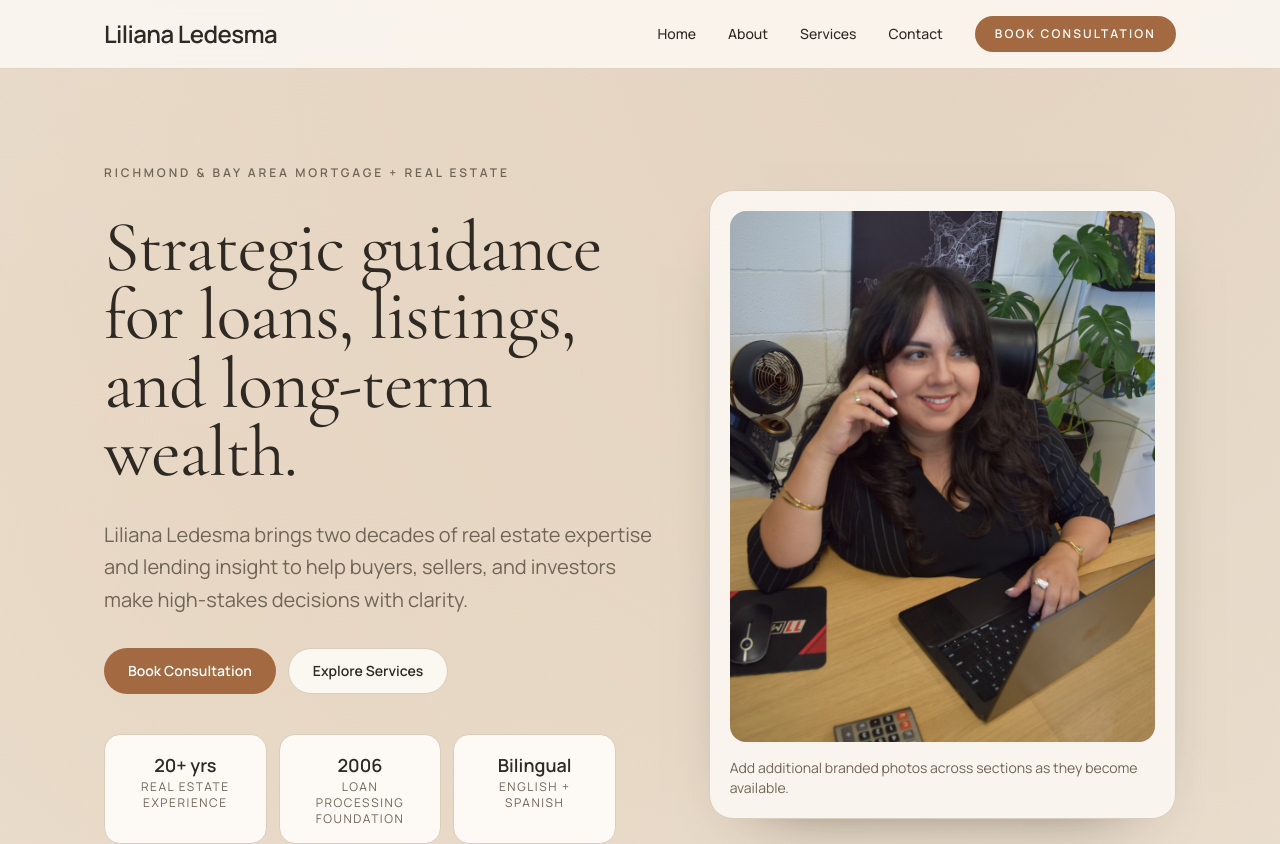
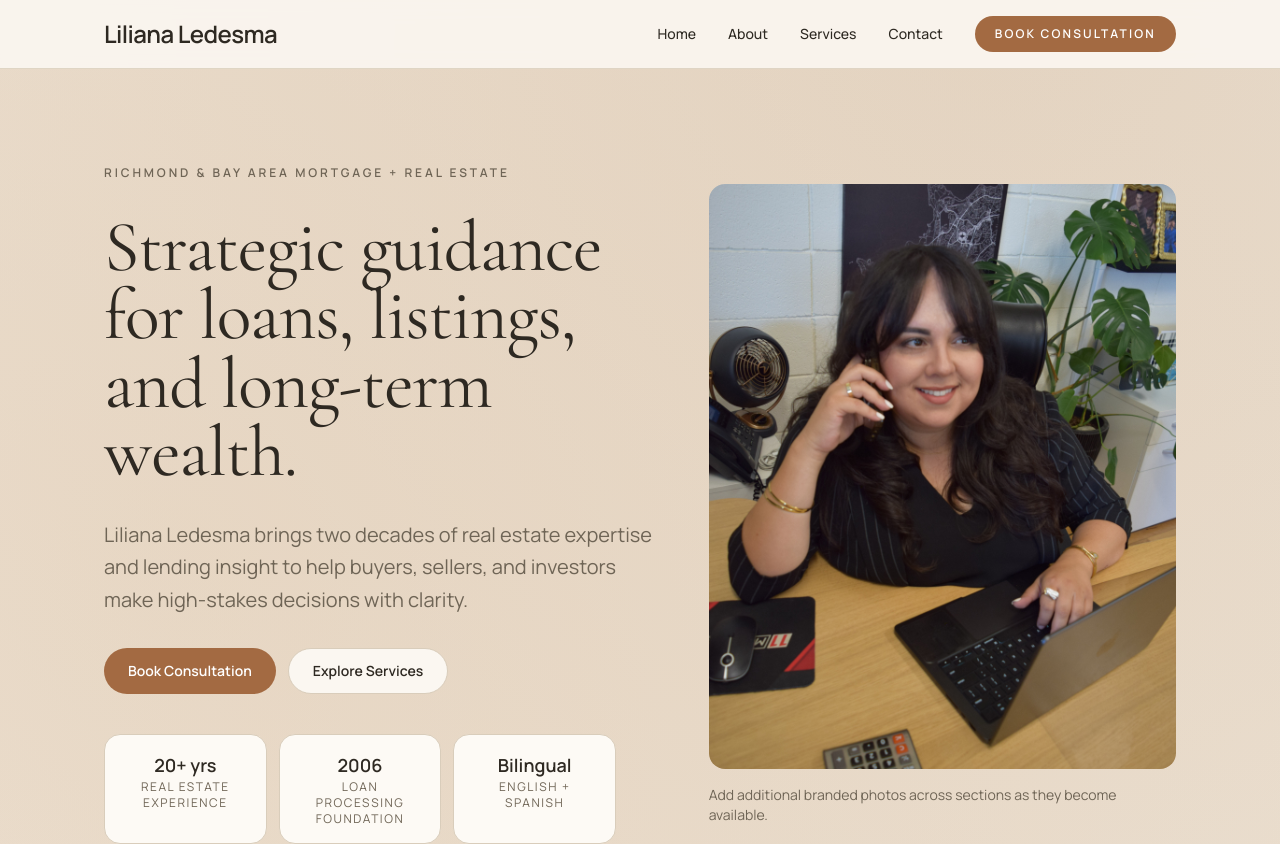
Before and after one commit to Damilss/lilianal.com, a Next.js app: page / in a window 1280 px wide. Shown: the top 844 px of the page. Built offline with nearby package versions, Linux system fonts and the light colour scheme.

Commit message:
remove card shell

```diff
--- a/app/globals.css
+++ b/app/globals.css
@@ -69,10 +69,6 @@ h4 {
     @apply text-xs font-semibold uppercase tracking-[0.24em] text-brand-muted;
   }
 
-  .card-shell {
-    @apply rounded-3xl border border-brand-border bg-brand-card/85 shadow-[0_25px_68px_-52px_rgba(44,38,31,0.95)];
-  }
-
   .cta-primary {
     @apply inline-flex items-center justify-center rounded-full bg-brand-accent px-6 py-3 text-sm font-semibold text-white transition hover:bg-brand-accent-strong focus-visible:outline-none focus-visible:ring-2 focus-visible:ring-brand-accent-strong focus-visible:ring-offset-2 focus-visible:ring-offset-brand-soft;
   }
--- a/app/page.tsx
+++ b/app/page.tsx
@@ -141,7 +141,7 @@ export default function Home() {
           </div>
 
           <ScrollReveal delay={0.18}>
-            <div className="card-shell p-4 md:p-5">
+            <div>
               <div className="relative aspect-[4/5] overflow-hidden rounded-2xl">
                 <Image
                   src="/DSC_0396.JPG"
```
